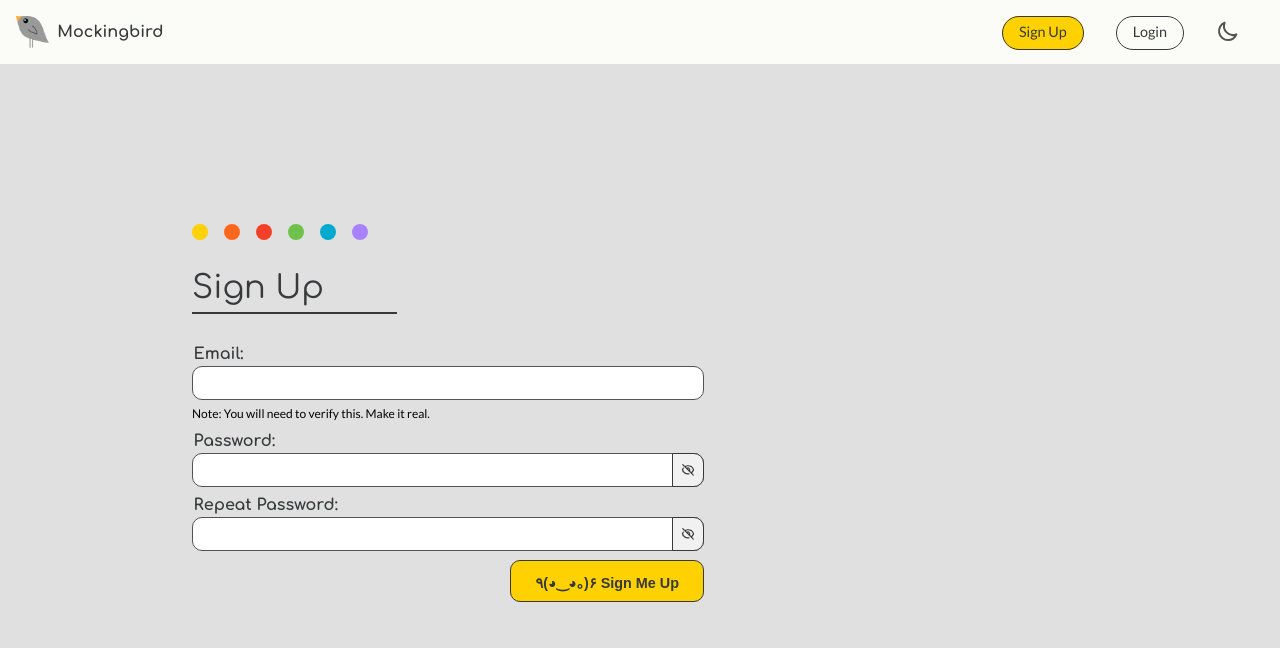
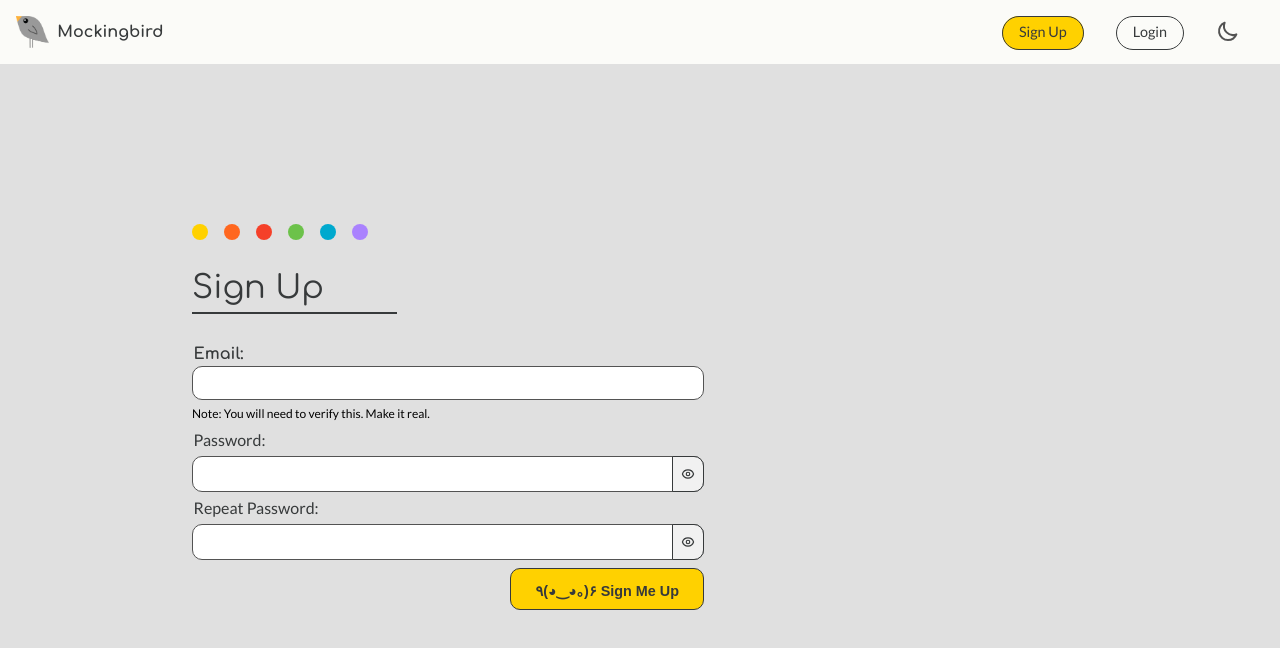
Before and after one commit to cakebatterandsprinkles/mockingbird, a React (Create React App) app in the folder client/: page /signup in a window 1280 px wide. Shown: the top 648 px of the page. Built offline with nearby package versions, Linux system fonts and the light colour scheme; no server answers.

Commit message:
Separated the password input component and integrated it to the signup form

```diff
--- a/client/src/containers/PasswordInput/PasswordInput.jsx
+++ b/client/src/containers/PasswordInput/PasswordInput.jsx
@@ -1,39 +1,84 @@
-import React, { useRef, useState } from "react";
+import React, { useMemo, useState } from "react";
+import { useFormContext } from "react-hook-form";
 import { ReactComponent as Eye } from "../../assets/eye.svg";
 import { ReactComponent as EyeSlash } from "../../assets/eyeSlash.svg";
 import classes from "./PasswordInput.module.css";
 
-const PasswordInput = (props) => {
+const PasswordInput = ({
+  label,
+  errorRequired,
+  errorMinLength,
+  errorValidate,
+  name,
+}) => {
   const [password, setPassword] = useState("");
   const [inputType, setInputType] = useState("password");
-  const showPasswordRef = useRef(null);
+
+  const { errors, register, watch } = useFormContext();
 
   const handleInputChange = (event) => {
     setPassword(event.target.value);
-    props.handleChange(event.target.value);
   };
 
   const handleShowPassword = () => {
-    if (showPasswordRef.current.type === "password") {
-      setInputType("text");
-    } else if (showPasswordRef.current.type === "text") {
-      setInputType("password");
+    setInputType((currentState) =>
+      currentState === "text" ? "password" : "text"
+    );
+  };
+
+  console.log(errors);
+
+  let registerRules = useMemo(() => {
+    const rules = {};
+    if (errorMinLength) {
+      rules.minLength = 9;
     }
-  };
+    if (errorRequired) {
+      rules.required = true;
+    }
+    if (errorValidate) {
+      rules.validate = (value) => value === watch("password");
+    }
+
+    return rules;
+  }, [watch, errorMinLength, errorValidate, errorRequired]);
 
   return (
     <div className={classes.formGroupContainer}>
-      <label htmlFor="currentPassword">{props.label}</label>
-      <div className={classes.inputWrapper}>
+      <label htmlFor="currentPassword">{label}</label>
+      <span className={classes.inputWrapper}>
         <input
           type={inputType}
-          name="currentPassword"
-          ref={showPasswordRef}
+          name={name}
+          ref={register(registerRules)}
           onChange={handleInputChange}
           value={password}
         ></input>
-        <div onClick={handleShowPassword} className={classes.iconWrapper}>
-          {showPasswordRef.current?.type === "password" ? (
+        {errorRequired ? (
+          <span>
+            {errors.password && errors.password.type === "required" && (
+              <div className={classes.error}>Password field is required.</div>
+            )}{" "}
+          </span>
+        ) : null}
+        {errorMinLength ? (
+          <span>
+            {errors.password && errors.password.type === "minLength" && (
+              <div className={classes.error}>
+                The password has to be at least 8 characters long.
+              </div>
+            )}
+          </span>
+        ) : null}
+        {errorValidate ? (
+          <span>
+            {errors.password && errors.password.type === "validate" && (
+              <div className={classes.error}>The passwords must match.</div>
+            )}
+          </span>
+        ) : null}
+        <div className={classes.iconWrapper}>
+          {inputType === "text" ? (
             <EyeSlash
               className={classes.eyeslash}
               onClick={handleShowPassword}
@@ -42,7 +87,7 @@ const PasswordInput = (props) => {
             <Eye className={classes.eye} onClick={handleShowPassword} />
           )}
         </div>
-      </div>
+      </span>
     </div>
   );
 };
--- a/client/src/containers/SignUpForm/SignUpForm.jsx
+++ b/client/src/containers/SignUpForm/SignUpForm.jsx
@@ -1,34 +1,19 @@
 import axios from "axios";
-import React, { Fragment, useRef, useState } from "react";
-import { useForm } from "react-hook-form";
+import React, { Fragment } from "react";
+import { FormProvider, useForm } from "react-hook-form";
 import { useHistory } from "react-router";
 import { toast } from "react-toastify";
-import { ReactComponent as Eye } from "../../assets/eye.svg";
-import { ReactComponent as EyeSlash } from "../../assets/eyeSlash.svg";
 import Dots from "../../components/Dots/Dots";
+import PasswordInput from "../PasswordInput/PasswordInput";
 import classes from "./SignUpForm.module.css";
 
-const SignUpForm = (props) => {
+const SignUpForm = () => {
   const history = useHistory();
-  const { register, handleSubmit, errors, watch } = useForm();
-  const [inputType, setInputType] = useState("password");
-  const [inputTypeRepeat, setInputTypeRepeat] = useState("password");
-  const passwordRef = useRef(null);
-  const repeatPasswordRef = useRef(null);
-
-  const handleShowPassword = () => {
-    setInputType((currentState) =>
-      currentState === "text" ? "password" : "text"
-    );
-  };
-
-  const handleShowPasswordRepeat = () => {
-    setInputTypeRepeat((currentState) =>
-      currentState === "text" ? "password" : "text"
-    );
-  };
+  const methods = useForm();
+  const { register, handleSubmit, errors } = methods;
 
   const onSubmit = (data, e) => {
+    console.log(data);
     axios
       .post("/signup", {
         email: data.email,
@@ -60,6 +45,7 @@ const SignUpForm = (props) => {
         <div className={classes.headingContainer}>
           <p className={classes.heading}>Sign Up</p>
         </div>
+        <FormProvider {...methods}>
           <form onSubmit={handleSubmit(onSubmit)}>
             <div className={classes.formGroupContainer}>
               <label>Email:</label>
@@ -75,86 +61,27 @@ const SignUpForm = (props) => {
                 <div className={classes.error}>Email is required.</div>
               )}
             </div>
-          <div className={classes.formGroupContainer}>
-            <label htmlFor="password">Password:</label>
-            <div className={classes.inputWrapper}>
-              <input
-                type={inputType}
+            <PasswordInput
+              label="Password:"
+              errorRequired={true}
+              errorMinLength={true}
+              errorValidate={false}
               name="password"
-                id="password"
-                ref={(ref) => {
-                  passwordRef.current = ref;
-                  register(ref, { required: true, minLength: 8 });
-                }}
-              ></input>
-              {errors.password && errors.password.type === "required" && (
-                <div className={classes.error}>Password field is required.</div>
-              )}
-              {errors.password && errors.password.type === "minLength" && (
-                <div className={classes.error}>
-                  The password has to be at least 8 characters long.
-                </div>
-              )}
-              {inputType === "password" ? (
-                <EyeSlash
-                  className={classes.eyeslash}
-                  onClick={handleShowPassword}
             />
-              ) : (
-                <Eye className={classes.eye} onClick={handleShowPassword} />
-              )}
-            </div>
-          </div>
-          <div className={classes.formGroupContainer}>
-            <label htmlFor="repeatPassword">Repeat Password:</label>
-            <div className={classes.inputWrapper}>
-              <input
-                type={inputTypeRepeat}
+            <PasswordInput
+              label="Repeat Password:"
+              errorRequired={true}
+              errorMinLength={true}
+              errorValidate={true}
               name="repeatPassword"
-                ref={(ref) => {
-                  repeatPasswordRef.current = ref;
-                  register(ref, {
-                    required: true,
-                    minLength: 8,
-                    validate: (value) => value === watch("password"),
-                  });
-                }}
-              ></input>
-              {errors.repeatPassword &&
-                errors.repeatPassword.type === "required" && (
-                  <div className={classes.error}>
-                    Repeat password field is required.
-                  </div>
-                )}
-              {errors.repeatPassword &&
-                errors.repeatPassword.type === "minLength" && (
-                  <div className={classes.error}>
-                    The password has to be at least 8 characters long.
-                  </div>
-                )}
-              {errors.repeatPassword &&
-                errors.repeatPassword.type === "validate" && (
-                  <div className={classes.error}>The passwords must match.</div>
-                )}
-              {inputTypeRepeat === "password" ? (
-                <EyeSlash
-                  className={classes.eyeslash}
-                  onClick={handleShowPasswordRepeat}
             />
-              ) : (
-                <Eye
-                  className={classes.eye}
-                  onClick={handleShowPasswordRepeat}
-                />
-              )}
-            </div>
-          </div>
             <div className={classes.btnWrapper}>
               <button className={classes.button} type="submit">
                 ٩(◕‿◕｡)۶ Sign Me Up
               </button>
             </div>
           </form>
+        </FormProvider>
       </div>
     </Fragment>
   );
```
Lines whose indentation alone changed are shown as unchanged.
